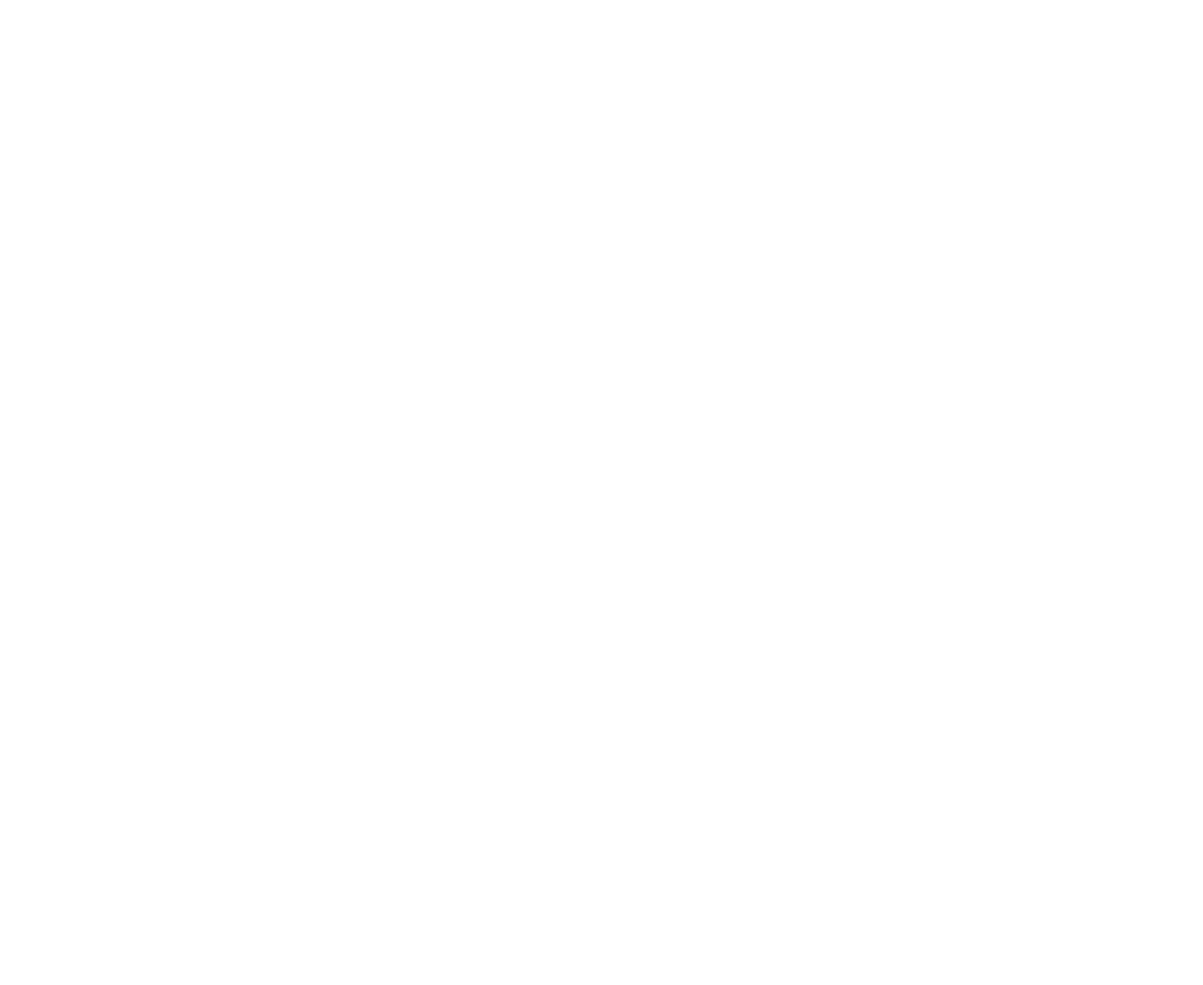
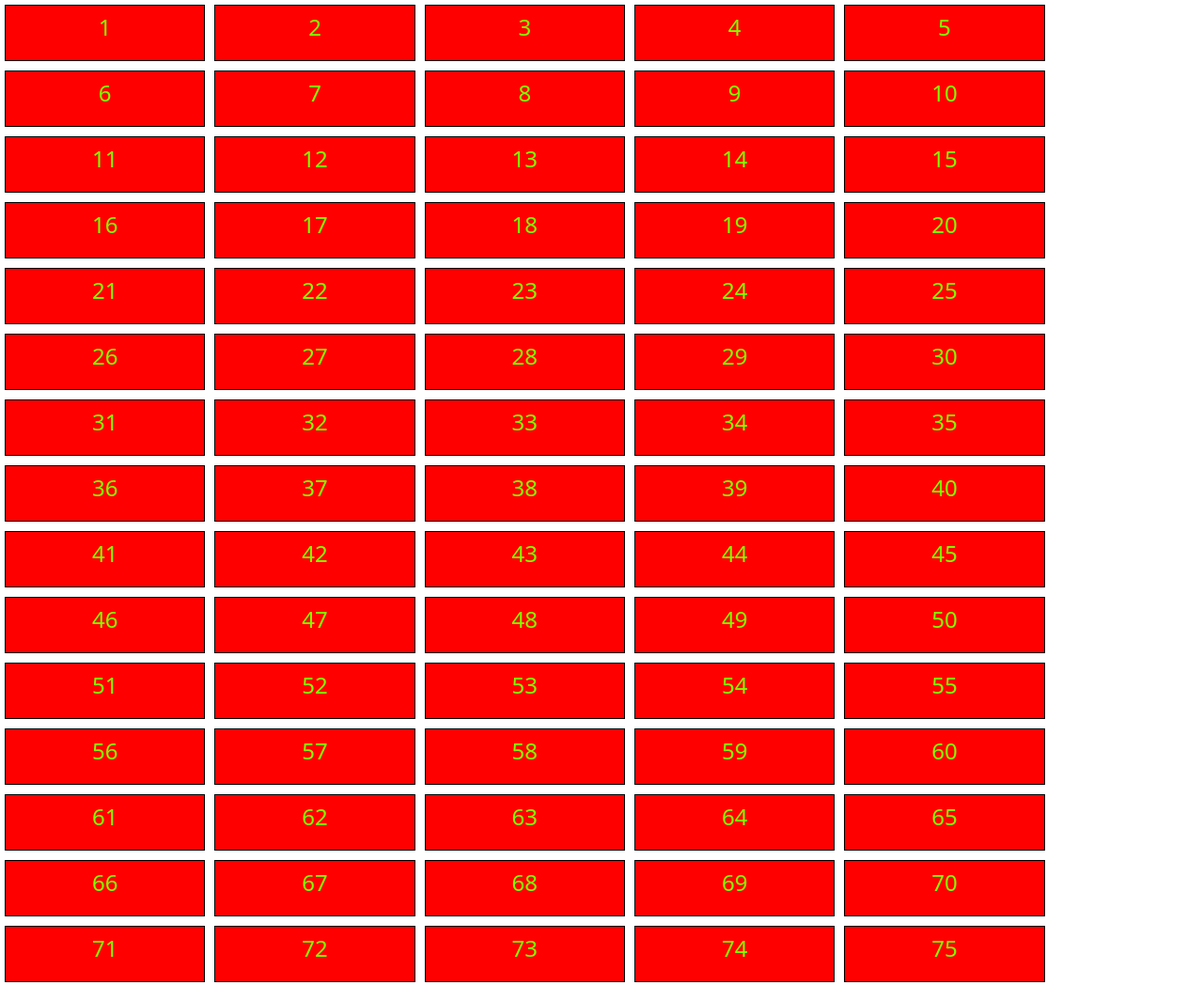
Before and after one commit to emilian0p/js-fizzbuzz, a plain HTML site: page index.html in a window 1280 px wide. Shown: the top 1048 px of the page at 94% size. Before the commit the page ends 800 px from the top, so only its background shows below. Drawn offline with nearby package versions, Linux system fonts and the light colour scheme.

Commit message:
ho fatto le box con i numeri da 1 a 100 e le ho stylate

```diff
--- a/index.html
+++ b/index.html
@@ -12,8 +12,8 @@
     <title>FizzBuzz</title>
 </head>
 <body>
-    <div>
-        <div id="number">
+    <div class="container-fluid">
+        <div class="row" id="number">
 
         </div>
     </div>
--- a/main.js
+++ b/main.js
@@ -5,7 +5,15 @@ fizz 3 buzz 5 fizzbuzz 15
 -imposto degli if nel ciclo per visualizzare fizz buzz e fizzbuzz
 -stampo in console
  */
+const numberRow = document.getElementById('number');
+
 for (let index = 1; index <= 100 ; index++) {
 
-    const number = document.createElement('div')
+    const numberRowBox = document.createElement('div');
+
+    numberRowBox.classList.add('box','col-2');
+
+    numberRowBox.innerHTML = index;
+
+    numberRow.append(numberRowBox);
 }
--- a/style.css
+++ b/style.css
@@ -0,0 +1,10 @@
+div.col-2{
+    background-color: red;
+    border: 1px black solid;
+    color: chartreuse;
+    height: 60px;
+    padding: 5px;
+    text-align: center;
+    font-size: x-large;
+    margin: 5px;
+}
```
